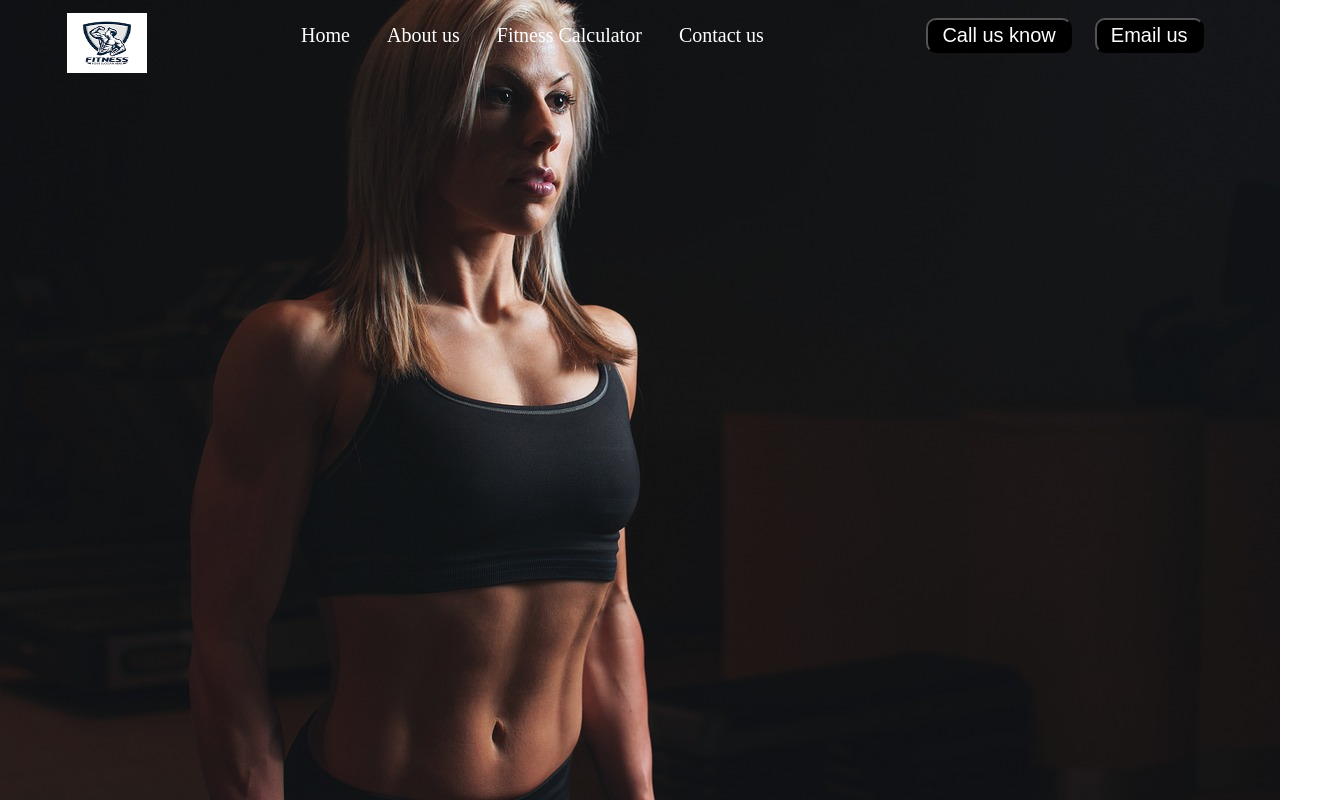
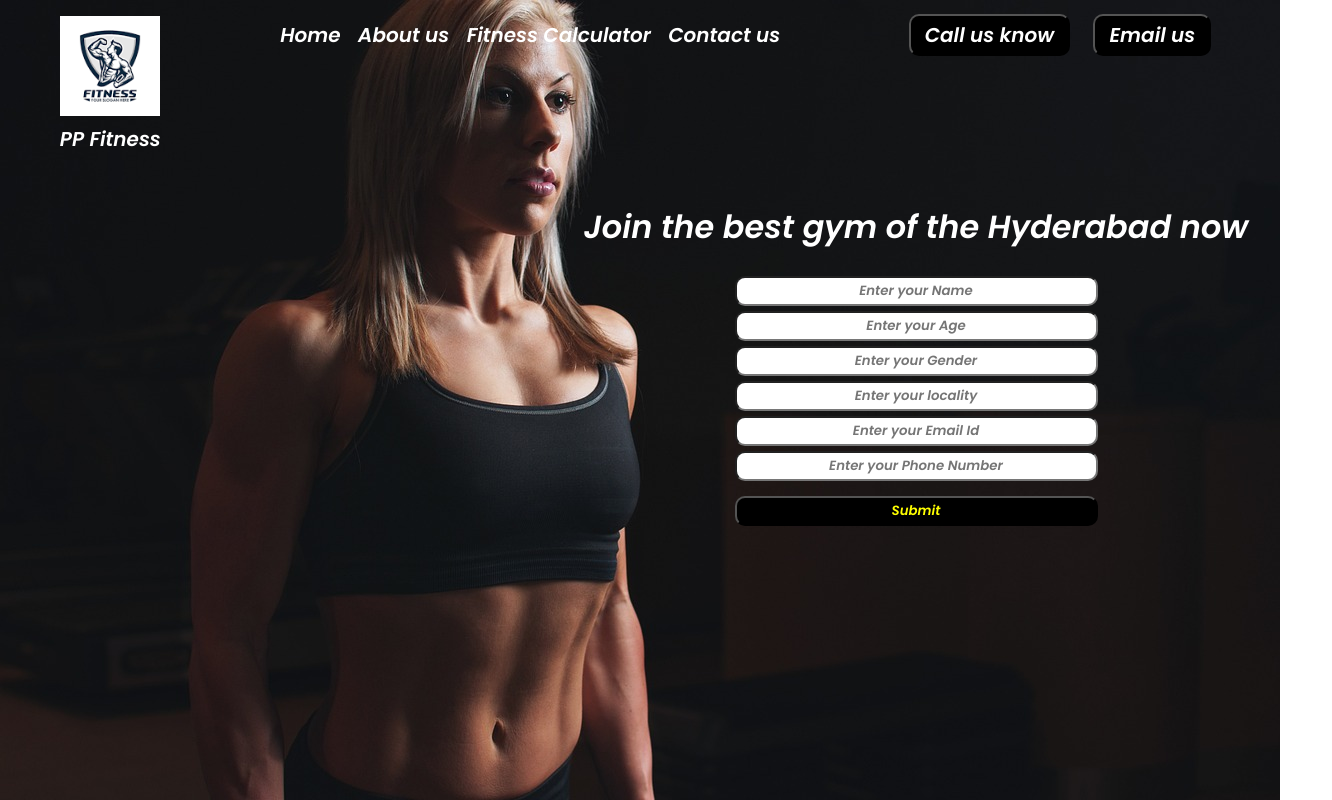
Before and after one commit to Priyanshu-Pal-12/web-dev-PROJECTS, a plain HTML site: page Gym-web[HTML&CSS}/index.html in a window 1280 px wide. Shown: the whole page, 1332 px wide, since content can reach past the window. Drawn offline with Linux system fonts and the light colour scheme.

Commit message:
completed

```diff
--- a/Gym-web[HTML&CSS}/index.html
+++ b/Gym-web[HTML&CSS}/index.html
@@ -5,14 +5,18 @@
     <meta name="viewport" content="width=device-width, initial-scale=1.0">
     <title>GYM web</title>
     <link rel="stylesheet" href="./style.css">
+
 </head>
+<link rel="preconnect" href="https://fonts.googleapis.com">
+<link rel="preconnect" href="https://fonts.gstatic.com" crossorigin>
+<link href="https://fonts.googleapis.com/css2?family=Oswald:wght@500&family=Poppins:ital,wght@1,600&display=swap" rel="stylesheet">
 <body>
     <!-- <h1>jai sri ram</h1>  -->
     <header class="header">
         <!-- left box for logo -->
         <div class="left">
             <img src="./download.png" alt="logo">
-            <!-- <p>PP Fitness</p> -->
+            <div>PP Fitness</div>
         </div>
         <!-- mid box for navbar -->
         <div class="mid">
@@ -33,6 +37,15 @@
             <button class="btn">Email us</button>
         </div>
     </header>
-
+    <div class="container">
+        <h1>Join the best gym of the Hyderabad now</h1>
+        <input type="text" placeholder="Enter your Name">
+        <input type="text" placeholder="Enter your Age">
+        <input type="text" placeholder="Enter your Gender">
+        <input type="text" placeholder="Enter your locality">
+        <input type="text" placeholder="Enter your Email Id">
+        <input type="text" placeholder="Enter your Phone Number">
+        <input type="submit" id="sub">
+    </div>
 </body>
 </html>
--- a/Gym-web[HTML&CSS}/style.css
+++ b/Gym-web[HTML&CSS}/style.css
@@ -11,6 +11,8 @@ body{
     height: 100px;
     background-size: cover;
     /* display: inline-block; */
+    font-family: 'Oswald', sans-serif;
+    font-family: 'Poppins', sans-serif;
 }
 .left{
     /* background-color: aqua; */
@@ -45,7 +47,7 @@ a{
 }
 .list{
     display: flex;
-    justify-content: space-around;
+    justify-content: space-between;
     /* flex-direction: row; */
     /* margin: 10px; */width: 500px;
 
@@ -59,10 +61,10 @@ a{
     color: grey;
 }
 .left img{
-    height: 60px;
-    width: 80px;
+    height: 100px;
+    width: 100px;
     position: relative;
-    top: 10px;
+    top: 50px;
     /* filter: invert(100%); */   /* To change the color from black to white or white to black */
     /* background-blend-mode: screen; */
 }
@@ -75,8 +77,55 @@ a{
     border-radius: 10px;
     font-size: 20px;
     cursor: pointer;
+    font-family: 'Oswald', sans-serif;
+font-family: 'Poppins', sans-serif;
 }
 .btn:hover{
     background-color: chartreuse;
     color: black;
 }
+
+.container{
+    /* border: 3px solid yellow; */
+    width: 65%;
+    height: auto;
+    border-radius: 40px;
+    color: white;
+    margin: 74px;
+    padding: 53px;
+    display: flex;
+    flex-direction: column;
+    justify-content: center;
+    align-items: center;
+    margin-left: 500px;
+    margin-top: 100px;
+}
+.container input{
+    width: 50%;
+    position: relative;
+    top: 20px;
+    border-radius: 10px;
+    text-align: center;
+    margin-top: 5px;
+    height: 30px;
+    font-family: 'Oswald', sans-serif;
+font-family: 'Poppins', sans-serif;
+    /* font-weight: 900; */
+    /* color: rgb(0, 0, 0); */
+    /* text-decoration: double; */
+
+
+}
+#sub{
+    margin-top: 15px;
+    background-color: black;
+    color: yellow;
+    font-family: 'Oswald', sans-serif;
+font-family: 'Poppins', sans-serif;
+}
+.left div{
+    /* top: 200px; */
+    /* margin-top: 55px; */
+    position: relative;
+    top: 50px;
+}
```
